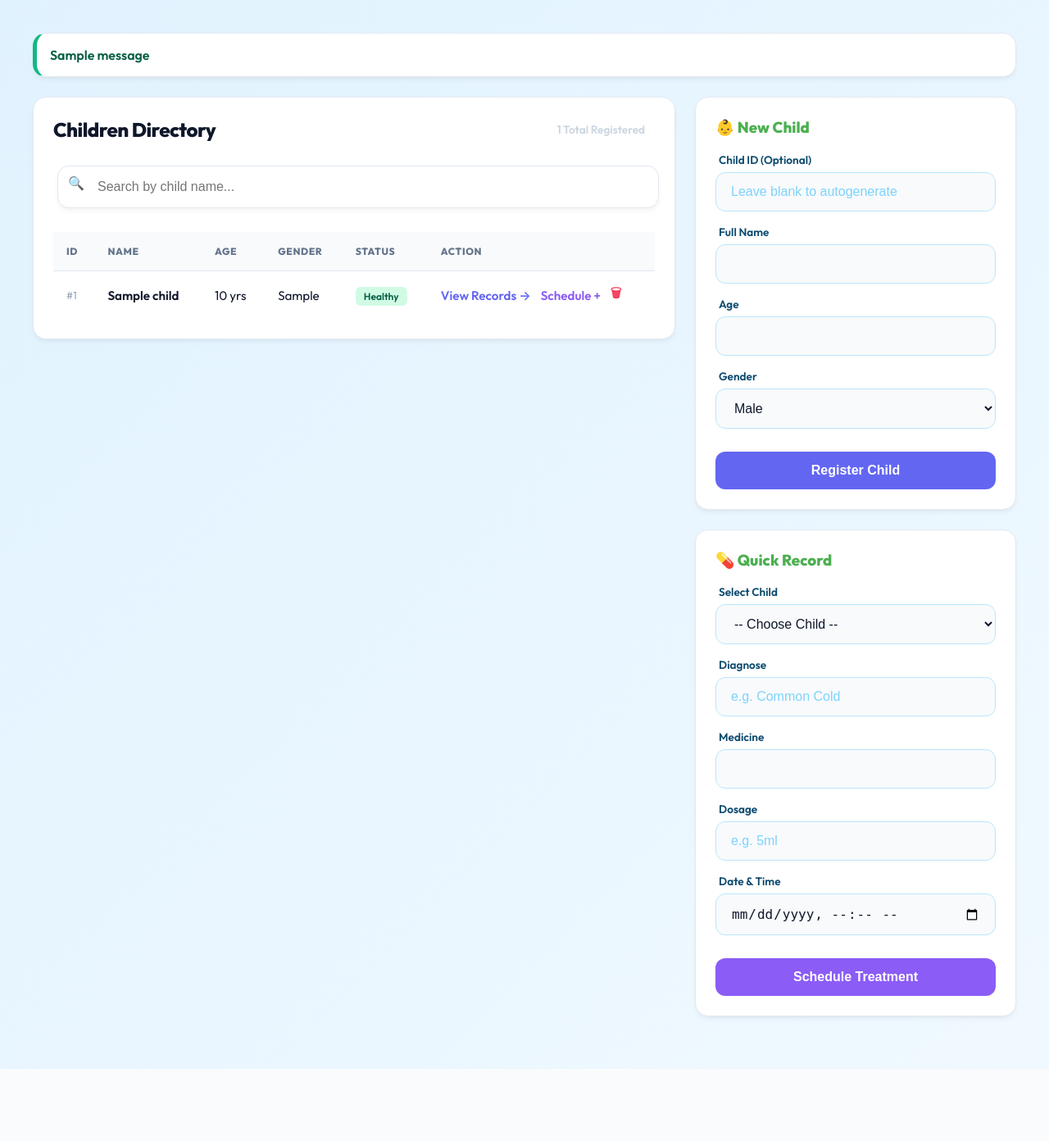
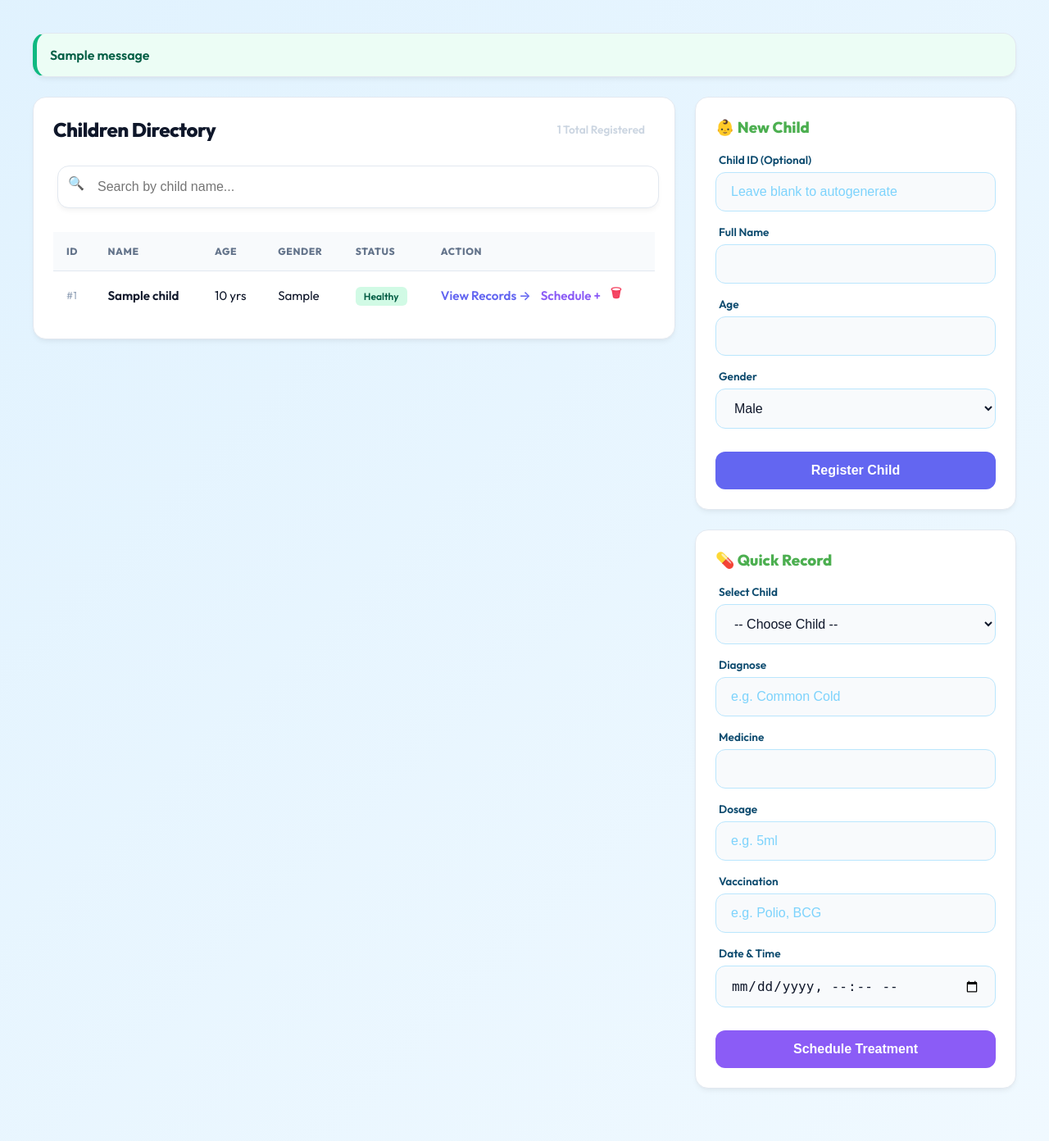
Before and after one commit to srushtibugdalwar/orphanage-care, a Flask app: page /dashboard in a window 1280 px wide. Shown: the part 73-1465 px from the top of the page at 82% size. Before the commit the page ends 1377 px from the top, so only its background shows below. Run offline with Flask 3, Linux system fonts and the light colour scheme; tables that the repository leaves empty hold one stand-in row (values such as "Sample post"); one stand-in notice (Sample message) is shown.

Commit message:
Enhance dashboard UI and update application logic

```diff
--- a/app.py
+++ b/app.py
@@ -205,11 +205,32 @@ def add_record():
         flash(f"Error: Child with ID {child_id} does not exist. Please register the child first.", "danger")
         return redirect('/dashboard')
 
+    vaccine = request.form.get('vaccination')
+    medicine = request.form.get('medicine')
+    diagnose = request.form.get('diagnose')
+    dosage = request.form.get('dosage')
+
+    # Logic: if vaccination is provided, use it as medicine and set defaults
+    if vaccine and not medicine:
+        medicine = vaccine
+        if not diagnose:
+            diagnose = "Vaccination"
+        if not dosage:
+            dosage = "Standard"
+
+    # Fallback defaults if still missing
+    if not diagnose: diagnose = "General Checkup"
+    if not dosage: dosage = "As prescribed"
+
+    if not medicine:
+        flash("Error: Please provide either a medicine name or a vaccination name.", "danger")
+        return redirect('/dashboard')
+
     record = HealthRecord(
         child_id=child_id,
-        diagnose=request.form.get('diagnose', 'General Checkup'),
-        medicine=request.form.get('medicine'),
-        dosage=request.form.get('dosage', 'As prescribed'),
+        diagnose=diagnose,
+        medicine=medicine,
+        dosage=dosage,
         datetime=dt
     )
 
--- a/static/style.css
+++ b/static/style.css
@@ -684,3 +684,19 @@ button:hover {
     from { opacity: 0; transform: translateY(20px); }
     to { opacity: 1; transform: translateY(0); }
 }
+
+/* 📢 Flash Messages */
+.flash-danger {
+    border-left: 5px solid #ef4444 !important;
+    background: #fef2f2 !important;
+}
+.flash-danger p {
+    color: #b91c1c !important;
+}
+.flash-success {
+    border-left: 5px solid #10b981 !important;
+    background: #ecfdf5 !important;
+}
+.flash-success p {
+    color: #065f46 !important;
+}
--- a/templates/dashboard.html
+++ b/templates/dashboard.html
@@ -29,10 +29,8 @@
         {% with messages = get_flashed_messages(with_categories=true) %}
         {% if messages %}
         {% for category, message in messages %}
-        <div class="card"
-            style="border-left: 5px solid {% if category == 'danger' %}#ef4444{% else %}#10b981{% endif %}; padding: 16px; margin-bottom: 24px;">
-            <p
-                style="margin: 0; font-weight: 600; color: {% if category == 'danger' %}#b91c1c{% else %}#065f46{% endif %};">
+        <div class="card flash-{{ category }}" style="padding: 16px; margin-bottom: 24px;">
+            <p style="margin: 0; font-weight: 600;">
                 {{ message }}
             </p>
         </div>
@@ -193,13 +191,19 @@
                         <div class="input-group">
                             <label>Medicine</label>
                             <input type="text" name="medicine" class="auth-input"
-                                style="color: #0f172a !important; background: #f8fafc !important;" required>
+                                style="color: #0f172a !important; background: #f8fafc !important;">
                         </div>
                         <div class="input-group">
                             <label>Dosage</label>
                             <input type="text" name="dosage" class="auth-input"
                                 style="color: #0f172a !important; background: #f8fafc !important;"
                                 placeholder="e.g. 5ml">
+                        </div>
+                        <div class="input-group">
+                            <label>Vaccination</label>
+                            <input type="text" name="vaccination" class="auth-input"
+                                style="color: #0f172a !important; background: #f8fafc !important;"
+                                placeholder="e.g. Polio, BCG">
                         </div>
                         <div class="input-group">
                             <label>Date & Time</label>
```
